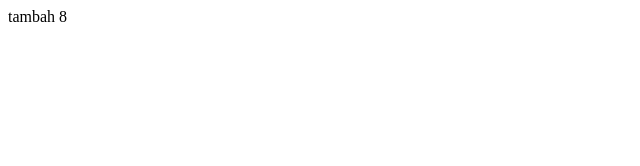
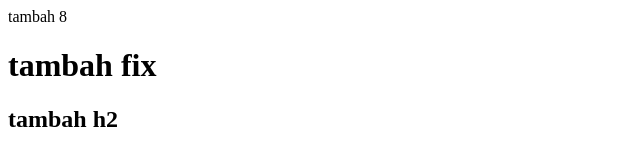
Before and after one commit to setiawan9220940305/repo-1, a plain HTML site: page index.html in a window 1280 px wide. Shown: the whole page, without its empty margins (0-640 px from the left). Drawn offline with Linux system fonts and the light colour scheme.

Commit message:
tambah di prod

```diff
--- a/index.html
+++ b/index.html
@@ -1 +1,3 @@
 <p> tambah 8</p>
+<h1>tambah fix</h1>
+<h2>tambah h2</h2>
```
